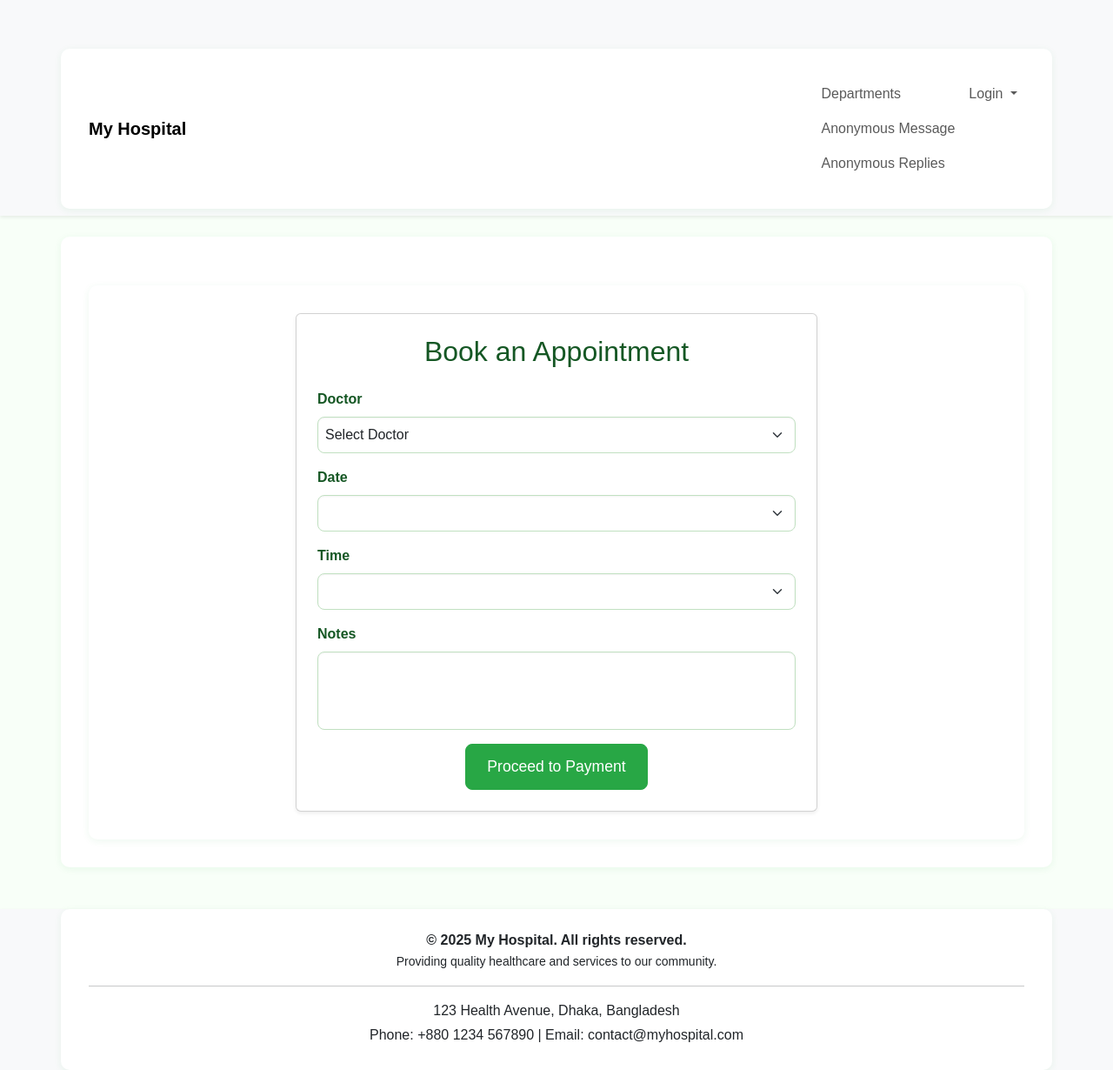
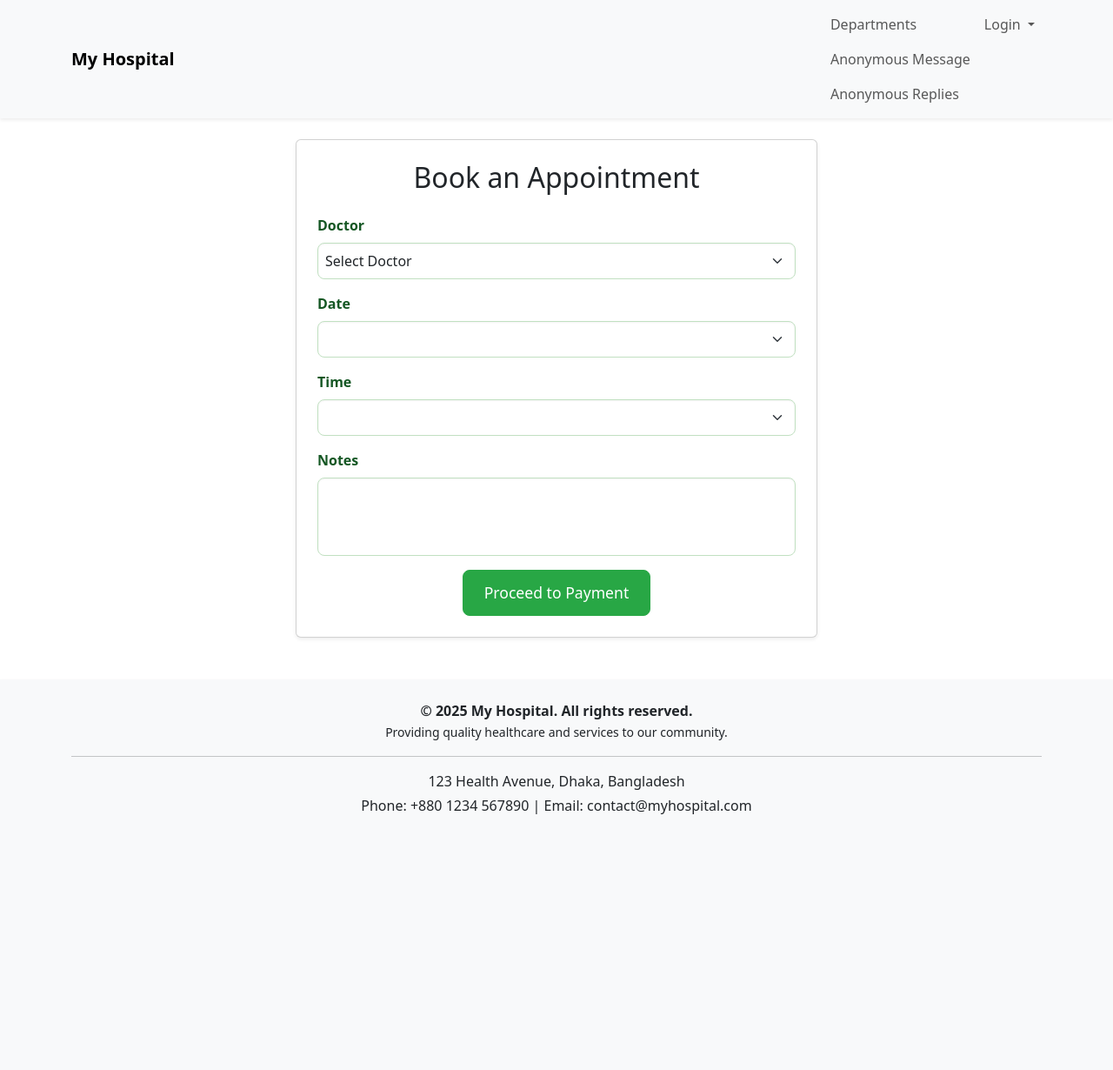
Before and after one commit to rakiburraj/Hospital, a Django app: template templates/book_appointment.html in a window 1280 px wide. Shown: the whole page at 87% size. After the commit the page ends 936 px from the top, so only its background shows below. Run offline with Django 5.2, Linux system fonts and the light colour scheme; the template is opened without the code that fills it: values that come from a table or form of the project are taken from there, others are empty; data comes from the database, SQL or seed files in the repository.

Commit message:
Update book_appointment.css

```diff
--- a/static/book_appointment.css
+++ b/static/book_appointment.css
@@ -1,23 +1,4 @@
-/* book_appointment.css */
 
-/* Body background */
-
-body {
-    background-color: #f8fff8;
-    font-family: Arial, sans-serif;
-}
-
-/* Main container */
-.container {
-    background: #fff;
-    border-radius: 10px;
-    padding: 2rem;
-    box-shadow: 0 2px 8px rgba(40,167,69,0.08);
-    margin-top: 3rem;
-}
-
-/* Jumbotron / header card */
-.jumbotron {
     background-color: #e6ffe6;
     color: #155724;
     border-radius: 12px;
```
